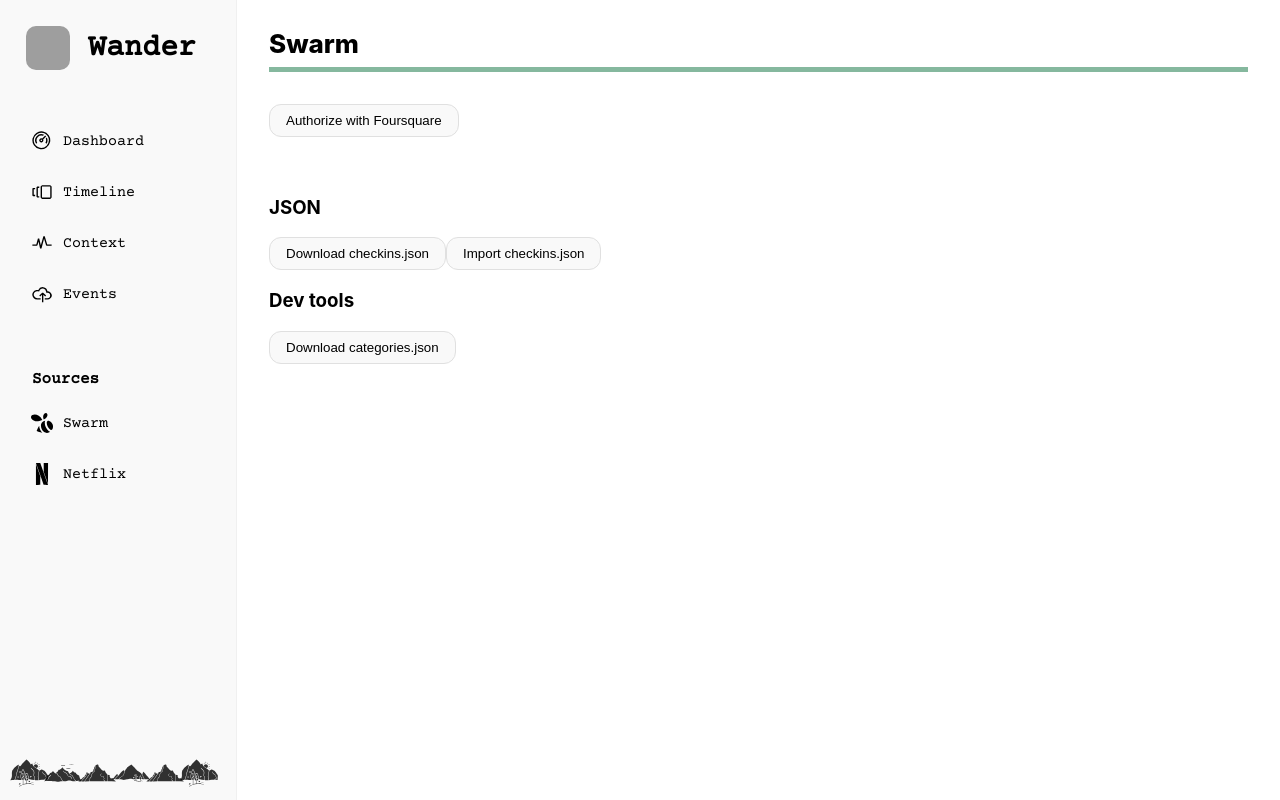
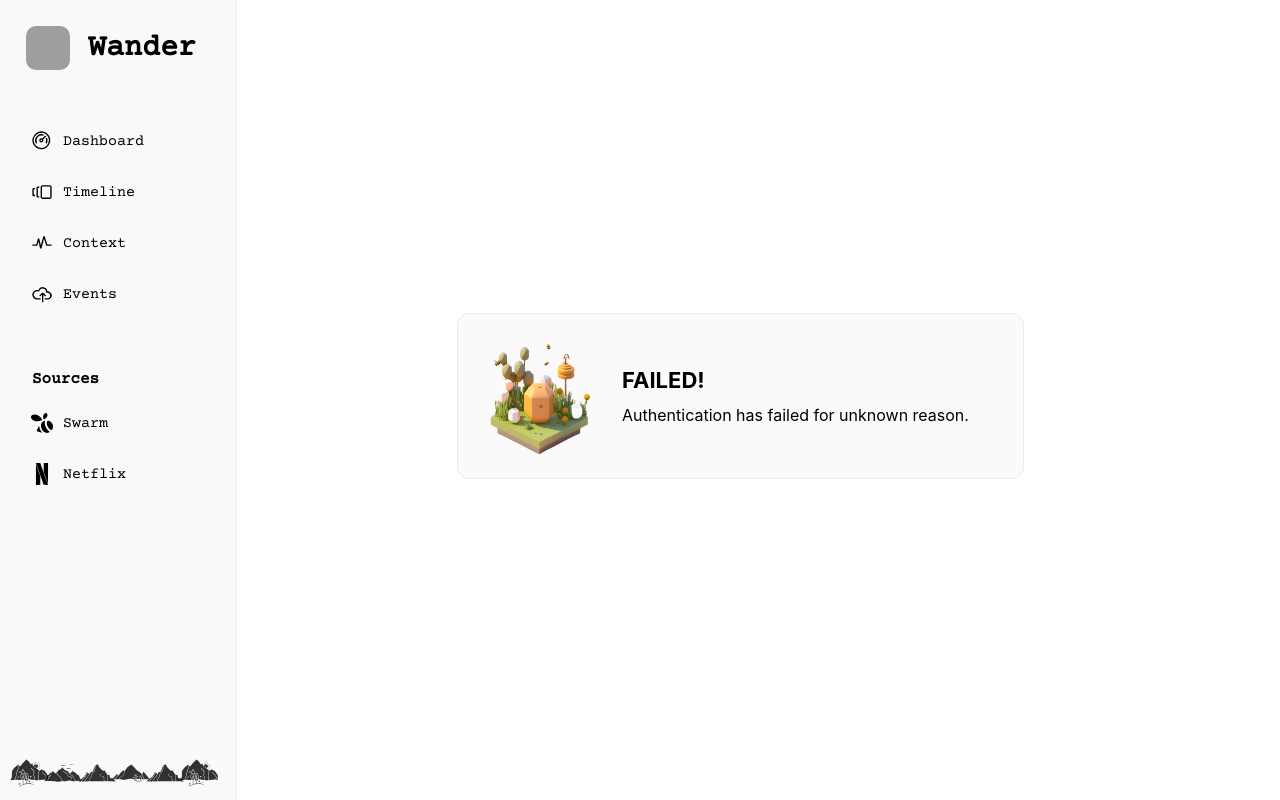
Before and after one commit to raburski/wander-garden, a React (Create React App) app: page /auth in a window 1280 px wide. Built offline with nearby package versions, Linux system fonts and the light colour scheme; grey boxes are pictures that could not be loaded.

Commit message:
feat: authentication screen

```diff
--- a/package.json
+++ b/package.json
@@ -11,6 +11,7 @@
     "moment": "^2.29.3",
     "react": "^18.0.0",
     "react-dom": "^18.0.0",
+    "react-hot-toast": "^2.4.0",
     "react-icons": "^4.3.1",
     "react-router": "^6.3.0",
     "react-router-dom": "^6.3.0",
--- a/src/App.js
+++ b/src/App.js
@@ -4,6 +4,7 @@
 import Routes from './routes'
 import { setup as setupGoober, styled } from 'goober'
 import SideBar from './SideBar'
+import { Toaster } from 'react-hot-toast'
 
 setupGoober(React.createElement)
 
@@ -32,6 +33,7 @@
           <Routes />
         </RoutesContainer>
       </Router>
+      <Toaster />
     </AppContainer>
   );
 }
--- /dev/null
+++ b/src/components/InfoPanel.js
@@ -0,0 +1,34 @@
+import { styled } from 'goober'
+import Panel from './Panel'
+
+const TextContainer = styled('div')`
+    display: flex;
+    flex-flow: column;
+    align-self: stretch;
+    justify-content: center;
+    margin-right: 42px;
+    margin-left: 12px;
+`
+
+const Title = styled('div')`
+    font-weight: bold;
+    font-size: 22px;
+`
+
+const Text = styled('div')`
+    padding-top: 12px;
+`
+
+const contentStyle = {flexDirection: 'row'}
+
+export default function InfoPanel({ image, title, text, ...props }) {
+    return (
+        <Panel contentStyle={contentStyle} {...props}>
+            {image}
+            <TextContainer>
+                <Title>{title}</Title>
+                <Text>{text}</Text>
+            </TextContainer>
+        </Panel>
+    )
+}
--- /dev/null
+++ b/src/routes/AuthenticationFinish/index.js
@@ -0,0 +1,109 @@
+import { useEffect } from 'react'
+import { _token } from '../../swarm/singletons'
+import { styled } from 'goober'
+import InfoPanel from '../../components/InfoPanel'
+
+const SwarmImg = styled('img')`
+    display: flex;
+    width: 140px;
+    height: 140px;
+`
+
+const Container = styled('div')`
+    display: flex;
+    flex: 1;
+    height: 100%;
+    align-self: stretch;
+    align-items: center;
+    justify-content: center;
+`
+
+
+function SwarmImage() {
+    return <SwarmImg src="/3d/swarm.png" />
+}
+
+const STATUS = {
+    SUCCESS: 1,
+    FAILED: 2,
+    ALREADY_AUTHENTICATED: 3,
+}
+
+function checkAuthenticationStatus() {
+    const url_token = new URL(window.location.href).searchParams.get('access_token')
+    const access_token = _token.get()
+    if (access_token) {
+        return STATUS.ALREADY_AUTHENTICATED
+    }
+    if (!access_token && !url_token) {
+        return STATUS.FAILED
+    }
+    _token.set(url_token)
+    return STATUS.SUCCESS
+}
+
+function Success() {
+    return (
+        <InfoPanel
+            spacing
+            image={<SwarmImage />}
+            title="Succesfully authenticated!"
+            text="Redirecting you to Swarm section..."
+        />
+    )
+}
+
+function Failed() {
+    return (
+        <InfoPanel
+            spacing
+            image={<SwarmImage />}
+            title="FAILED!"
+            text="Authentication has failed for unknown reason."
+        />
+    )
+}
+
+function AlreadyAuthenticated() {
+    return (
+        <InfoPanel
+            spacing
+            image={<SwarmImage />}
+            title="Already authenticated!"
+            text="You are already logged in and can use swarm features."
+        />
+    )
+}
+
+function StatusPanel({ status }) {
+    switch (status) {
+        case STATUS.SUCCESS:
+            return <Success />
+        case STATUS.FAILED:
+            return <Failed />
+        case STATUS.ALREADY_AUTHENTICATED:
+            return <AlreadyAuthenticated />
+        default:
+            return <Failed />
+    }
+}
+
+function useStatusEffect(status) {
+    useEffect(() => {
+        if (status === STATUS.SUCCESS) {
+            setTimeout(() => window.location = '/swarm', 2500)
+        }
+    })
+}
+
+export default function AuthenticationFinish() {
+    const status = checkAuthenticationStatus()
+
+    useStatusEffect(status)
+
+    return (
+        <Container>
+            <StatusPanel status={status}/>
+        </Container>
+    )
+}
--- a/src/routes/Dashboard/Badges.js
+++ b/src/routes/Dashboard/Badges.js
@@ -15,7 +15,7 @@
     {
         name: 'Europe',
         emoji: '🏰',
-        oneOfCountry: ['al','ad','at','be','ba','bg','hr','cz','dk','fo','fi','fr','de','gi','gr','hu','ie','im','it','je','xk','li','lu','mk','mt','mc','me','nl','no','pl','pt','ro','sm','rs','sk','si','es','se','ch','gb','va'],
+        oneOfCountry: ['al','ad','at','be','ba','bg','hr','cz','cy','dk','fo','fi','fr','de','gi','gr','hu','ie','im','it','je','xk','li','lu','mk','mt','mc','me','nl','no','pl','pt','ro','sm','rs','sk','si','es','se','ch','gb','va'],
     },
     {
         name: 'Post-Soviet',
@@ -25,7 +25,7 @@
     {
         name: 'Middle East',
         emoji: '🕌',
-        oneOfCountry: ['af','bh','cy','ir','iq','il','jo','kw','lb','om','pk','ps','qa','sa','sy','tr','ae','ye'],
+        oneOfCountry: ['af','bh','ir','iq','il','jo','kw','lb','om','pk','ps','qa','sa','sy','tr','ae','ye'],
     },
     {
         name: 'Asia',
--- a/src/routes/Dashboard/index.js
+++ b/src/routes/Dashboard/index.js
@@ -73,7 +73,9 @@
 function Current() {
     const checkins = useCheckIns()
     const latestCheckin = checkins[0]
-    const currentCountry = countryFlagEmoji.get(latestCheckin.venue.location.cc)
+    const currentCountry = latestCheckin ? countryFlagEmoji.get(latestCheckin.venue.location.cc) : null
+    if (!currentCountry) { return null }
+
     const title = `Currently staying in ${currentCountry.name}`
     return (
         <Panel title={title}>
--- a/src/routes/Swarm.js
+++ b/src/routes/Swarm.js
@@ -5,10 +5,11 @@
 import Button from '../components/Button'
 import Page from '../components/Page'
 import { useState } from 'react'
+import toast from 'react-hot-toast'
 
 
 const CLIENT_ID = 'JRGEIAQP3LTJWSO2C2U25KSOTLAIPOHOCAWXS31MJXVB1OPP'
-const REDIRECT_URL = 'http://raburski.com/begose/auth.php'
+const REDIRECT_URL = 'http://wander.garden/auth.php?type=foursquare'
 
 const AUTH_URL = `https://foursquare.com/oauth2/authenticate?client_id=${CLIENT_ID}&response_type=code&redirect_uri=${REDIRECT_URL}`
 
@@ -36,7 +37,15 @@
 }
 
 function onFetchSwarm() {
-    return _checkins.fetch().then(() => alert('Checkin list updated!'))
+    const fetchCheckins = _checkins.fetch()
+    return toast.promise(
+        fetchCheckins,
+        {
+            loading: 'Fetching new checkins...',
+            success: <b>List updated sucessfully!</b>,
+            error: <b>Could not update the list...</b>,
+        }
+    )
 }
 
 function onDownloadCheckins() {
--- a/src/routes/index.js
+++ b/src/routes/index.js
@@ -5,12 +5,13 @@
 import Context from "./Context"
 import Timeline from './Timeline'
 import Dashboard from './Dashboard'
+import AuthenticationFinish from './AuthenticationFinish'
 
 export default function AllRoutes() {
     return (
     <Routes>
         <Route path="swarm" element={<Swarm />}/>
-        <Route path="auth" element={<Swarm />}/>
+        <Route path="auth" element={<AuthenticationFinish />}/>
         <Route path="netflix" element={<Netflix />}/>
         <Route path="timeline" element={<Timeline />}/>
         <Route path="events" element={<Events />}/>
```
Also changed, not shown: public/3d/swarm.png (added), 1 other file (tests, documents, lock files or other folders).
